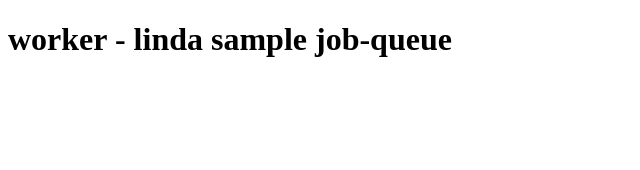
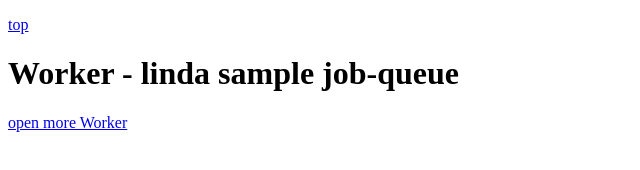
Before and after one commit to shokai/linda-sample-jobqueue, a plain HTML site: page worker.html in a window 1280 px wide. Shown: the whole page, without its empty margins (0-640 px from the left). Drawn offline with Linux system fonts and the light colour scheme; no server answers.

Commit message:
add link for open more Worker #2

```diff
--- a/worker.html
+++ b/worker.html
@@ -3,12 +3,14 @@
   <head>
     <meta charset="UTF-8" content="text/html" http-equiv="Content-Type">
     <meta content="width=480, user-scalable=no" name="viewport">
-    <title>worker - linda sample job-queue</title>
+    <title>Worker - linda sample job-queue</title>
   </head>
   <body>
     <div id="content">
       <div id="header">
-        <h1>worker - linda sample job-queue</h1>
+        <p><a href="./" target="_blank">top</a></p>
+        <h1>Worker - linda sample job-queue</h1>
+        <p><a href="./worker.html" target="_blank">open more Worker</a></p>
         <div id="status"></div>
       </div>
       <div id="main">
```
Also changed, not shown: client.html (+3 -2 lines).
